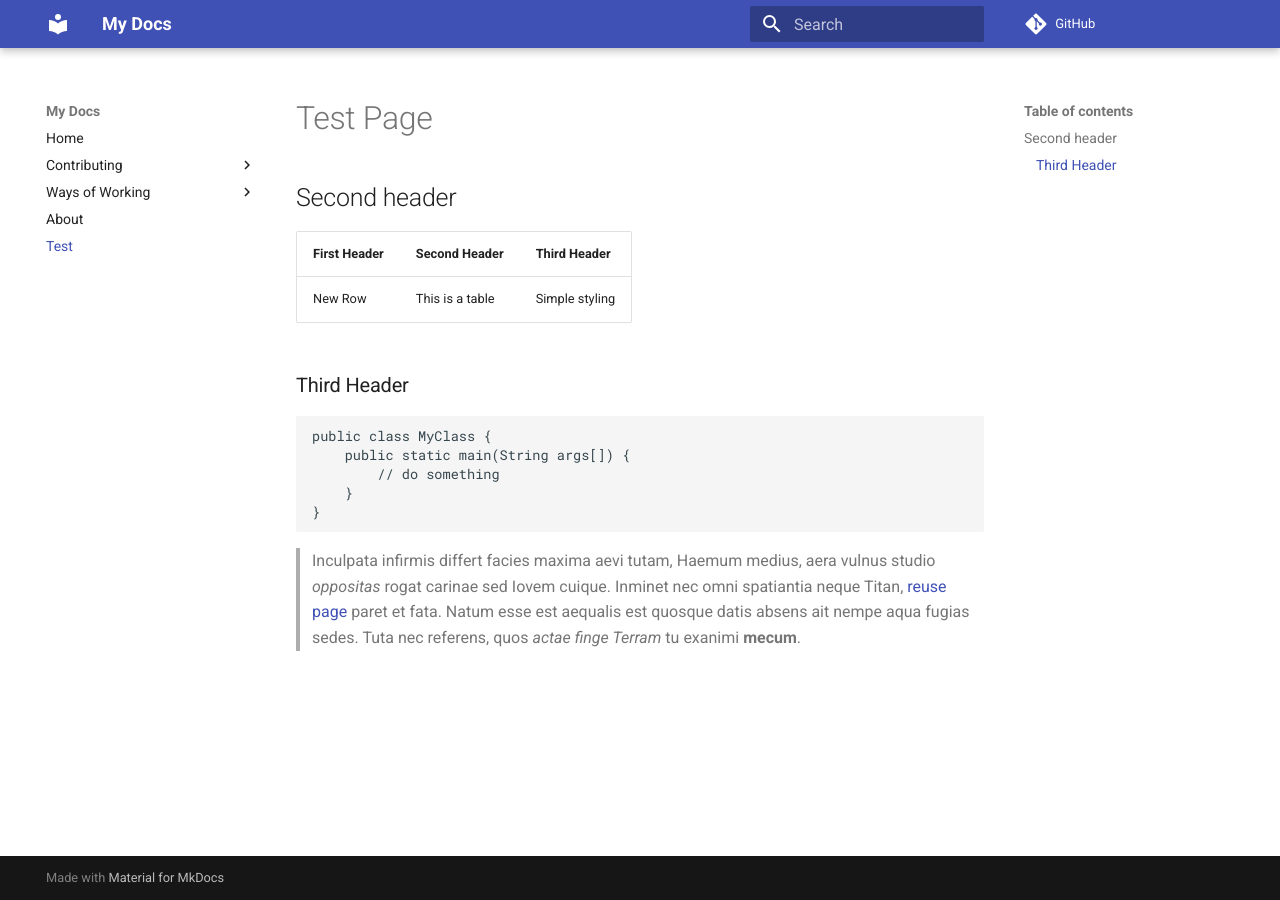
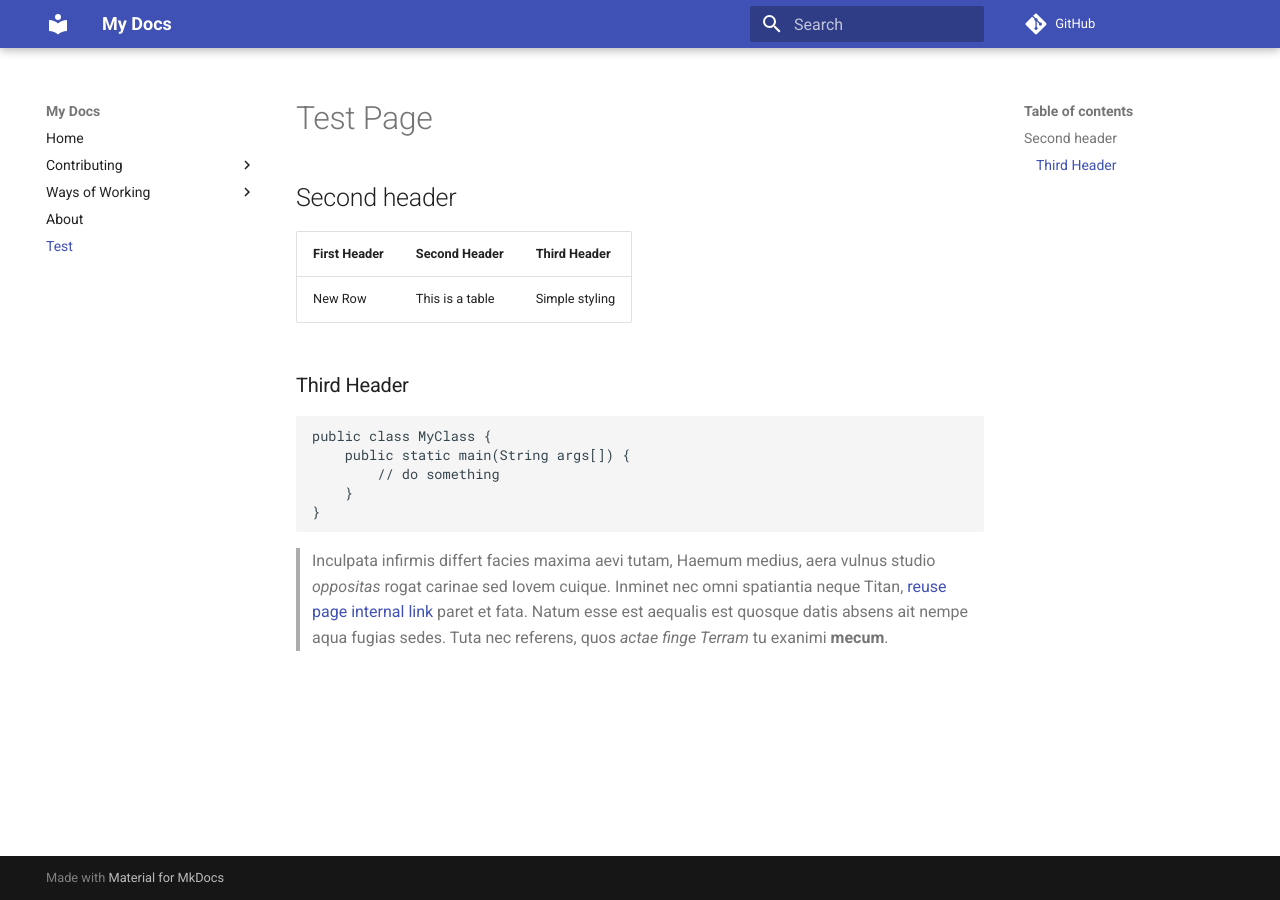
Before and after one commit to neildillamore/mydocs.github.io, an MkDocs documentation site: the page built from docs/test.md, in a window 1280 px wide. Built offline with MkDocs 1.6.1 and Material for MkDocs 9.7.7, drawn with Linux system fonts in a browser that asks for light colours; comment, search, counter and statistics services are not loaded.

Commit message:
bootstrapping

```diff
--- a/docs/test.md
+++ b/docs/test.md
@@ -23,6 +23,6 @@
 
 > Inculpata infirmis differt facies maxima aevi tutam, Haemum medius, aera
 > vulnus studio *oppositas* rogat carinae sed Iovem cuique. Inminet nec omni
-> spatiantia neque Titan, [reuse page](../wow/reuse.md) paret et fata.
+> spatiantia neque Titan, [reuse page internal link](wow/reuse.md) paret et fata.
 > Natum esse est aequalis est quosque datis absens ait nempe aqua fugias sedes.
 > Tuta nec referens, quos *actae finge Terram* tu exanimi **mecum**.
```
